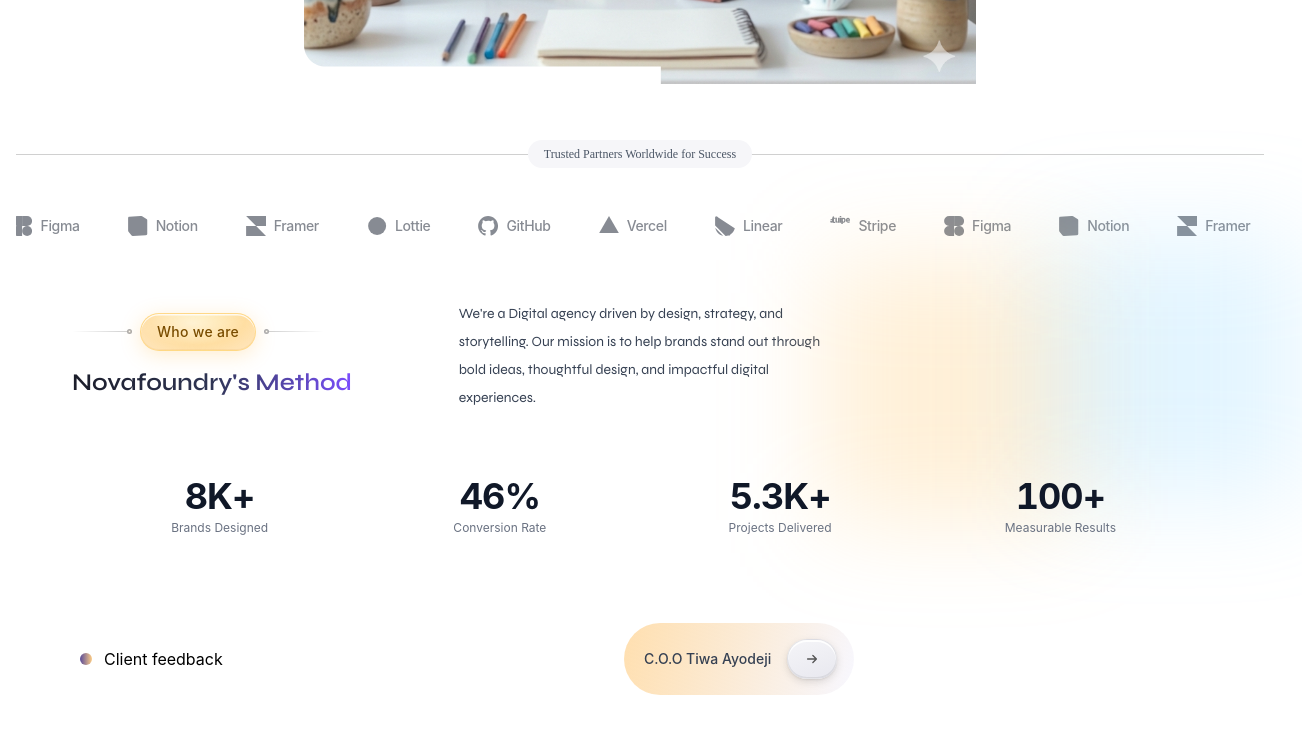
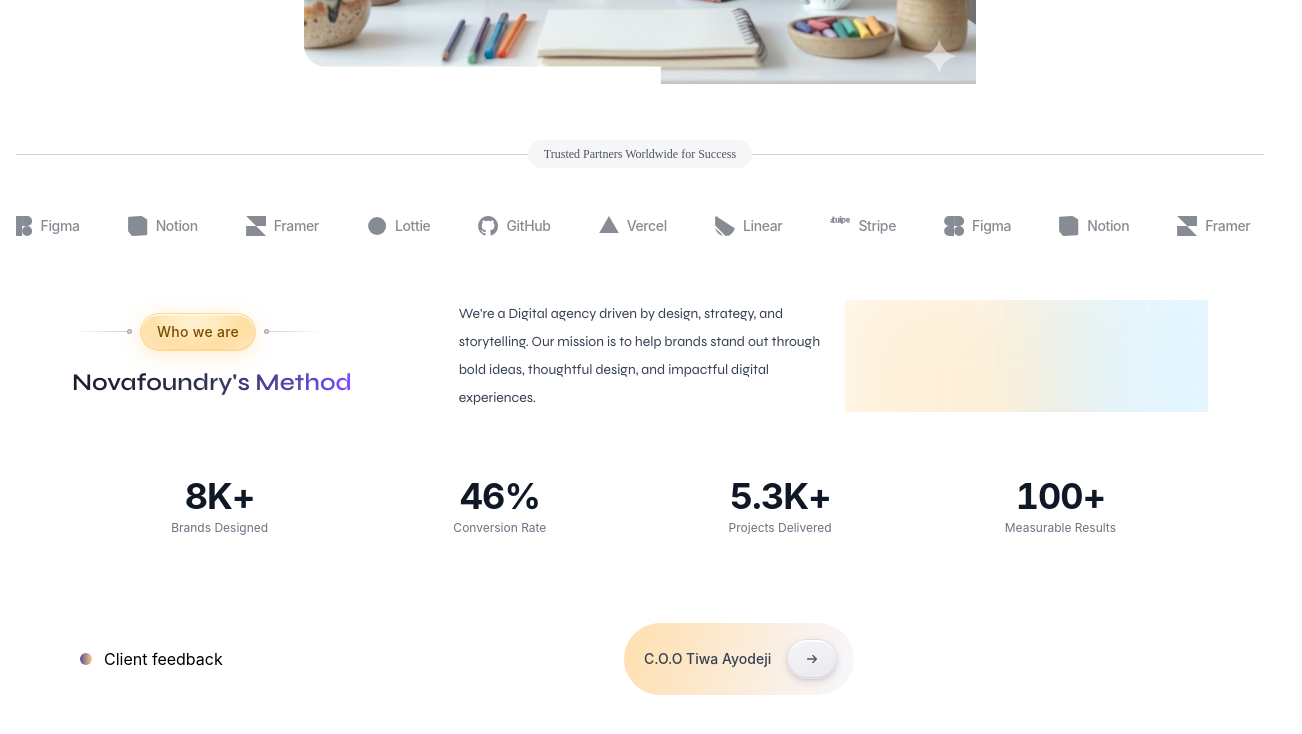
Before and after one commit to NovaFoundry-Technologies/novafoundry, a React (Vite) app: page / in a window 1280 px wide. Shown: the part 950-1684 px from the top of the page, 1302 px wide, since content can reach past the window. Built offline with nearby package versions, Linux system fonts and the light colour scheme; grey boxes are pictures that could not be loaded; a web font is replaced by a local one.

Commit message:
Feat: Fixed absolute glow elements that escape viewport causing unnecessary spacing to the right

```diff
--- a/src/App.tsx
+++ b/src/App.tsx
@@ -20,7 +20,7 @@ const SITE_URL = "https://novafoundry.org";
 function App() {
   return (
     <>
-      <div>
+      <div className="w-full overflow-x-clip">
         <Navbar />
         <Hero />
 
--- a/src/index.css
+++ b/src/index.css
@@ -14,6 +14,13 @@ body {
   background: #ffffff;
 }
 
+html,
+body,
+#root {
+  width: 100%;
+  overflow-x: clip;
+}
+
 @keyframes float {
   0%,100%{
     transform:translateY(0);
--- a/src/sections/Features/ExpertServices.tsx
+++ b/src/sections/Features/ExpertServices.tsx
@@ -3,7 +3,7 @@ import ExpandingCard from "../../components/ui/SliderBar";
 
 const ExpertServices = () => {
   return (
-    <div className="mx-auto my-14 min-h-0 max-w-3xl px-4 sm:my-6 sm:min-h-[50vh]">
+    <div className="mx-auto my-14 min-h-0 w-full max-w-3xl overflow-x-clip px-4 sm:my-6 sm:min-h-[50vh]">
       <div className="flex justify-center items-center">
         <SectionBadge label="What we do" />
       </div>
@@ -13,7 +13,7 @@ const ExpertServices = () => {
           Empower You
         </p>
       </div>
-      <div className="pointer-events-none relative z-0 hidden h-32 sm:block lg:h-full">
+      <div className="pointer-events-none relative z-0 hidden h-32 overflow-hidden sm:block lg:h-full">
         <div
           className="absolute pointer-events-none z-30"
           style={{
@@ -51,7 +51,7 @@ const ExpertServices = () => {
           }}
         />
       </div>
-      <div className="relative my-6 flex w-full flex-col gap-3">
+      <div className="relative my-6 flex w-full flex-col gap-3 overflow-hidden">
         <ExpandingCard
           startWidth="60%"
           title="Product Design"
--- a/src/sections/Features/OurVision.tsx
+++ b/src/sections/Features/OurVision.tsx
@@ -86,7 +86,7 @@ const OurVision = () => {
   };
 
   return (
-    <div className="mx-auto my-14 w-full max-w-5xl px-4 sm:my-10 sm:mt-37 sm:px-0">
+    <div className="mx-auto my-14 w-full max-w-5xl overflow-x-clip px-4 sm:my-10 sm:mt-37 sm:px-0">
       <div className="space-y-3">
         <motion.div
           className="flex items-center gap-3"
--- a/src/sections/Features/ProjectMethod.tsx
+++ b/src/sections/Features/ProjectMethod.tsx
@@ -80,7 +80,7 @@ const ProjectMethod = () => {
   }, []);
 
   return (
-    <section className="relative mx-auto my-8 w-full max-w-6xl px-4 sm:my-4 sm:px-2">
+    <section className="relative mx-auto my-8 w-full max-w-6xl overflow-x-clip px-4 sm:my-4 sm:px-2">
       {/* Grid */}
       <div className="mb-6 grid grid-cols-1 items-center gap-4 text-center sm:mb-10 sm:grid-cols-2 sm:gap-6 sm:text-left lg:grid-cols-3">
         <div className="flex flex-col items-center space-y-3 sm:items-start sm:space-y-4">
@@ -98,7 +98,7 @@ const ProjectMethod = () => {
           </p>
         </div>
 
-        <div className="pointer-events-none relative z-0 hidden h-32 sm:block lg:h-full">
+        <div className="pointer-events-none relative z-0 hidden h-32 overflow-hidden sm:block lg:h-full">
 
             <div
             className="absolute pointer-events-none z-30"
@@ -129,7 +129,7 @@ const ProjectMethod = () => {
 
       <div
         ref={statsRef}
-        className="relative z-10 w-full overflow-visible rounded-2xl px-2 py-4 sm:px-6 sm:py-6"
+        className="relative z-10 w-full overflow-hidden rounded-2xl px-2 py-4 sm:px-6 sm:py-6"
       >
         <div className="absolute inset-0 rounded-2xl" />
 
```
